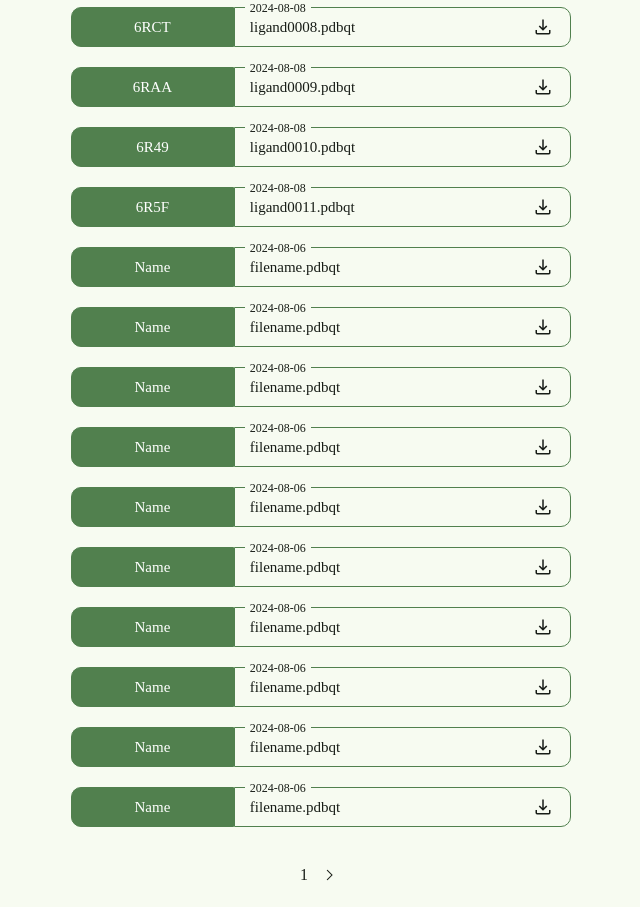
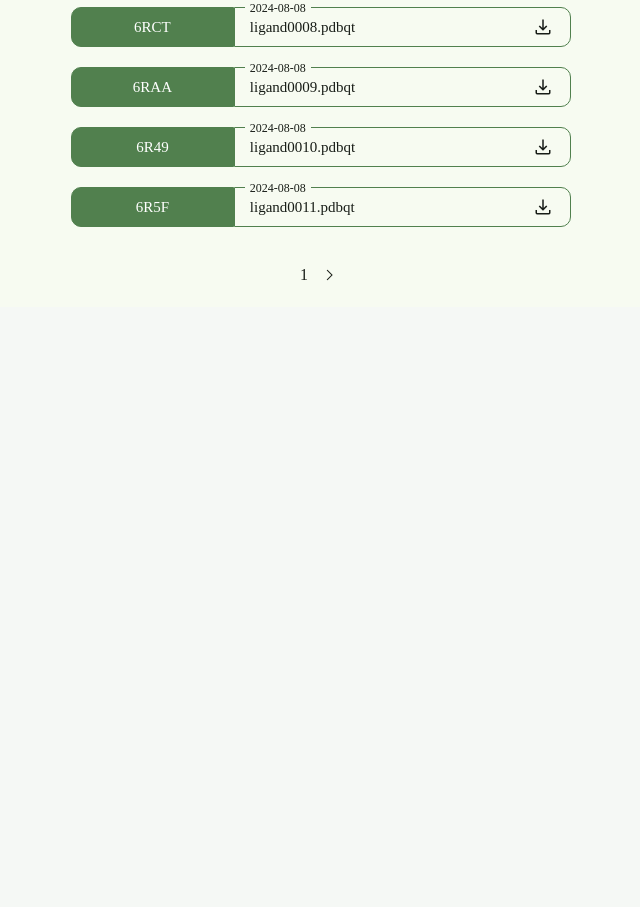
Before and after one commit to sillage13/PNUCSE_2024-1_team8, a Django app: page /manage-ligand/ in a window 1280 px wide. Shown: the part 705-1612 px from the top of the page, without its empty margins (319-959 px from the left). After the commit the page ends 986 px from the top, so only its background shows below. Run offline with Django 5.2, Linux system fonts and the light colour scheme; data comes from the database, SQL or seed files in the repository.

Commit message:
리간드 리스트의 테스트용 element 삭제

```diff
--- a/ligand_search/app/virtual_screening/templates/manage_ligand.html
+++ b/ligand_search/app/virtual_screening/templates/manage_ligand.html
@@ -45,16 +45,6 @@
                     </div>
                 </li>
             {% endfor %}
-            {% for i in '0123456789' %}
-                <li>
-                    <div>Name</div>
-                    <div class="ligand-info">
-                        <div>2024-08-06</div>
-                        <div>filename.pdbqt</div>
-                        <a href={% url "manage-ligand" %}><span class="material-symbols-outlined" id="download_ligand">download</span></a>
-                    </div>
-                </li>
-            {% endfor %}
         </ul>
         <div class="pagination">
             {% if page_obj.has_previous %}
```
